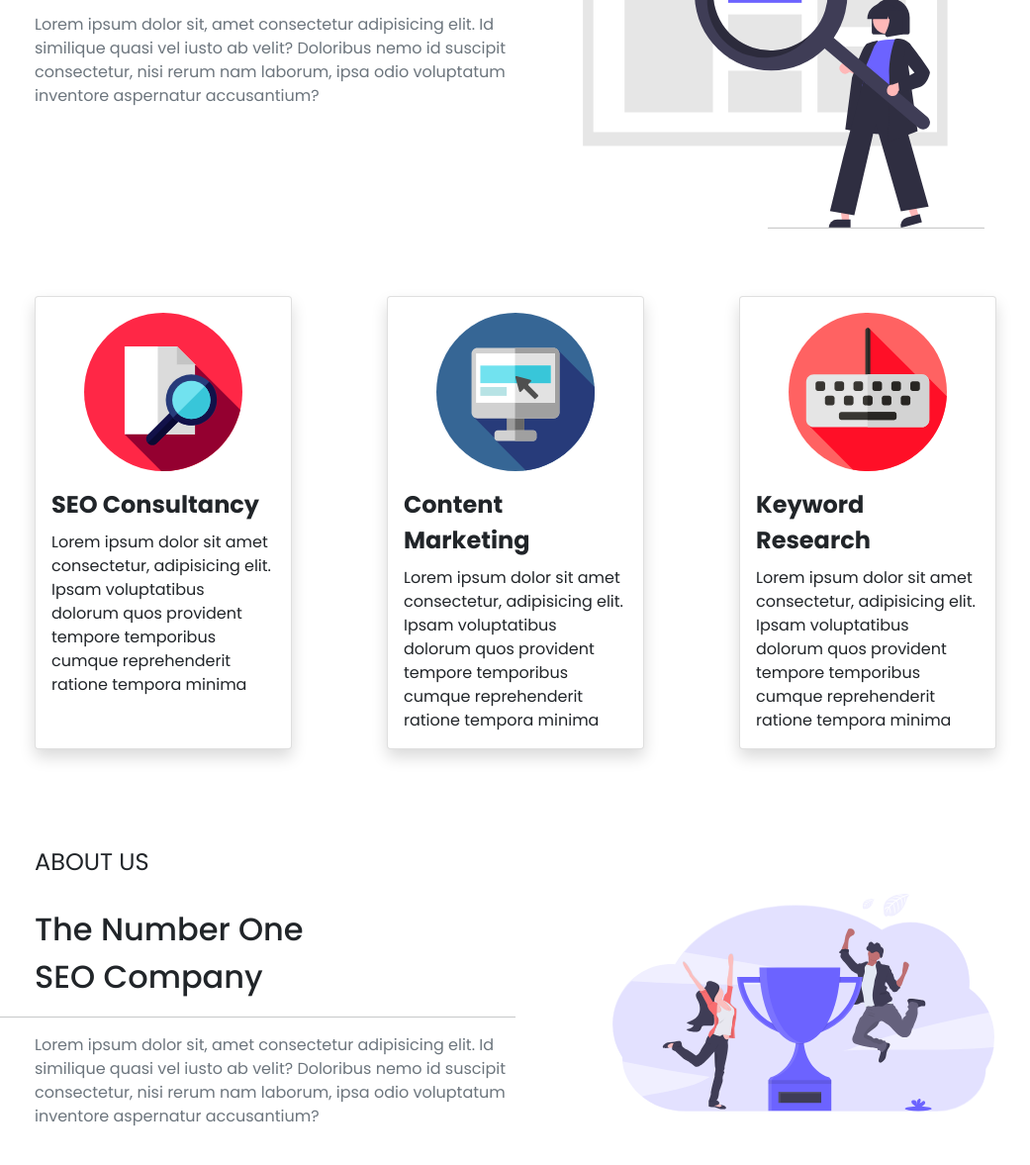
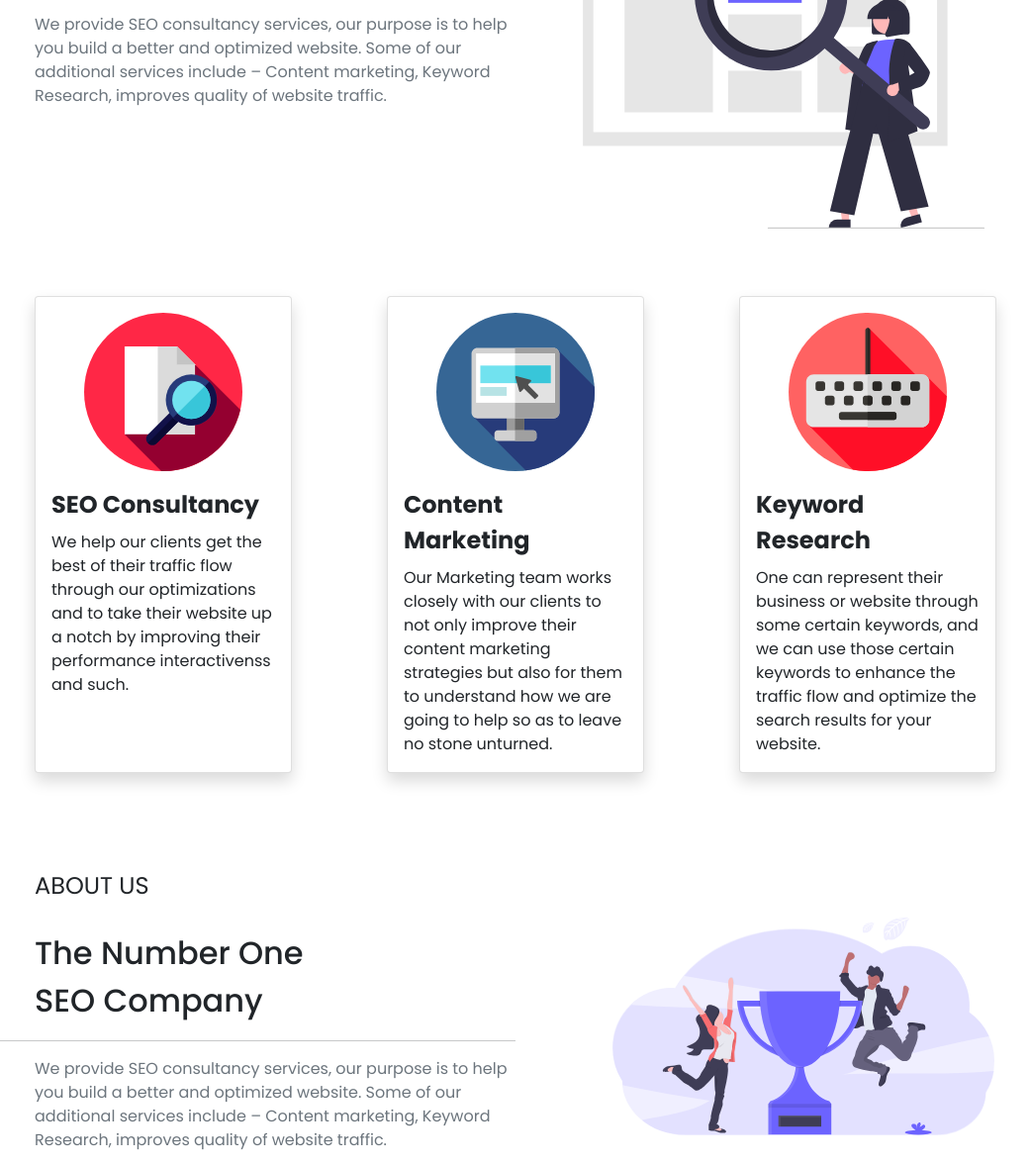
Before and after one commit to Kartik8309/BS-Proj, a website: page index/index.html in a window 1280 px wide. Shown: the part 272-1449 px from the top of the page at 99% size, without its empty margins (143-1184 px from the left). Drawn offline with nearby package versions, Linux system fonts and the light colour scheme.

Commit message:
Update index.html

```diff
--- a/index/index.html
+++ b/index/index.html
@@ -57,7 +57,7 @@
                     <p class="contentText fs-2 ms-5">
                         We Check And Optimise <br />Your Website !
                     </p>
-                    <p class="ms-5 text-secondary">Lorem ipsum dolor sit, amet consectetur adipisicing elit. Id similique quasi vel iusto ab velit? Doloribus nemo id suscipit consectetur, nisi rerum nam laborum, ipsa odio voluptatum inventore aspernatur accusantium?</p>
+                    <p class="ms-5 text-secondary">We provide SEO consultancy services, our purpose is to help you build a better and optimized website. Some of our additional services include – Content marketing, Keyword Research, improves quality of website traffic.</p>
                 </div>
                 <div class="col"  >
                     <img src="../assets/undraw_web_search_re_efla.svg" alt="content1" class="contentImg1 ms-5">
@@ -76,7 +76,7 @@
                             SEO Consultancy
                         </div>
                         <div class="card-text">
-                            Lorem ipsum dolor sit amet consectetur, adipisicing elit. Ipsam voluptatibus dolorum quos provident tempore temporibus cumque reprehenderit ratione tempora minima
+                            We help our clients get the best of their traffic flow through our optimizations and to take their website up a notch by improving their performance interactivenss and such.
                         </div>
                      </div>
                 </div>
@@ -89,7 +89,7 @@
                             Content Marketing
                         </div>
                         <div class="card-text">
-                            Lorem ipsum dolor sit amet consectetur, adipisicing elit. Ipsam voluptatibus dolorum quos provident tempore temporibus cumque reprehenderit ratione tempora minima
+                            Our Marketing team works closely with our clients to not only improve their content marketing strategies but also for them to understand how we are going to help so as to leave no stone unturned.
                         </div>
                     </div>
                 </div>
@@ -102,7 +102,7 @@
                         Keyword Research
                     </div>
                     <div class="card-text">
-                        Lorem ipsum dolor sit amet consectetur, adipisicing elit. Ipsam voluptatibus dolorum quos provident tempore temporibus cumque reprehenderit ratione tempora minima
+                        One can represent their business or website through some certain keywords, and we can use those certain keywords to enhance the traffic flow and optimize the search results for your website.
                     </div>
                     </div>
                 </div>
@@ -120,7 +120,7 @@
                       The Number One <br />SEO Company
                   </p>
                   <hr>
-                  <p class="ms-5 text-secondary">Lorem ipsum dolor sit, amet consectetur adipisicing elit. Id similique quasi vel iusto ab velit? Doloribus nemo id suscipit consectetur, nisi rerum nam laborum, ipsa odio voluptatum inventore aspernatur accusantium?</p>
+                  <p class="ms-5 text-secondary">We provide SEO consultancy services, our purpose is to help you build a better and optimized website. Some of our additional services include – Content marketing, Keyword Research, improves quality of website traffic.</p>
                   <button class="navBtn ms-5 mt-4 "><a href="../about/about.html" class="text-decoration-none text-light" >Read More</a></button>
               </div>
               <div class="col"  >
@@ -203,7 +203,7 @@
                 <div class="d-flex mt-3">
                     <div class="col-4" >
                         <p class="fs-4">SEO Plus</p>
-                        <p>Lorem ipsum dolor, sit amet consectetur adipisicing elit. Beatae aliquam veritatis praesentium necessitatibus esse nam, quas officiis ipsa quasi voluptate repudiandae
+                        <p>We provide SEO consultancy services, our purpose is to help you build a better and optimized website. Some of our additional services include – Content marketing, Keyword Research, improves quality of website traffic.
                         </p>
                     </div>
                     <div class="col-4">
```
